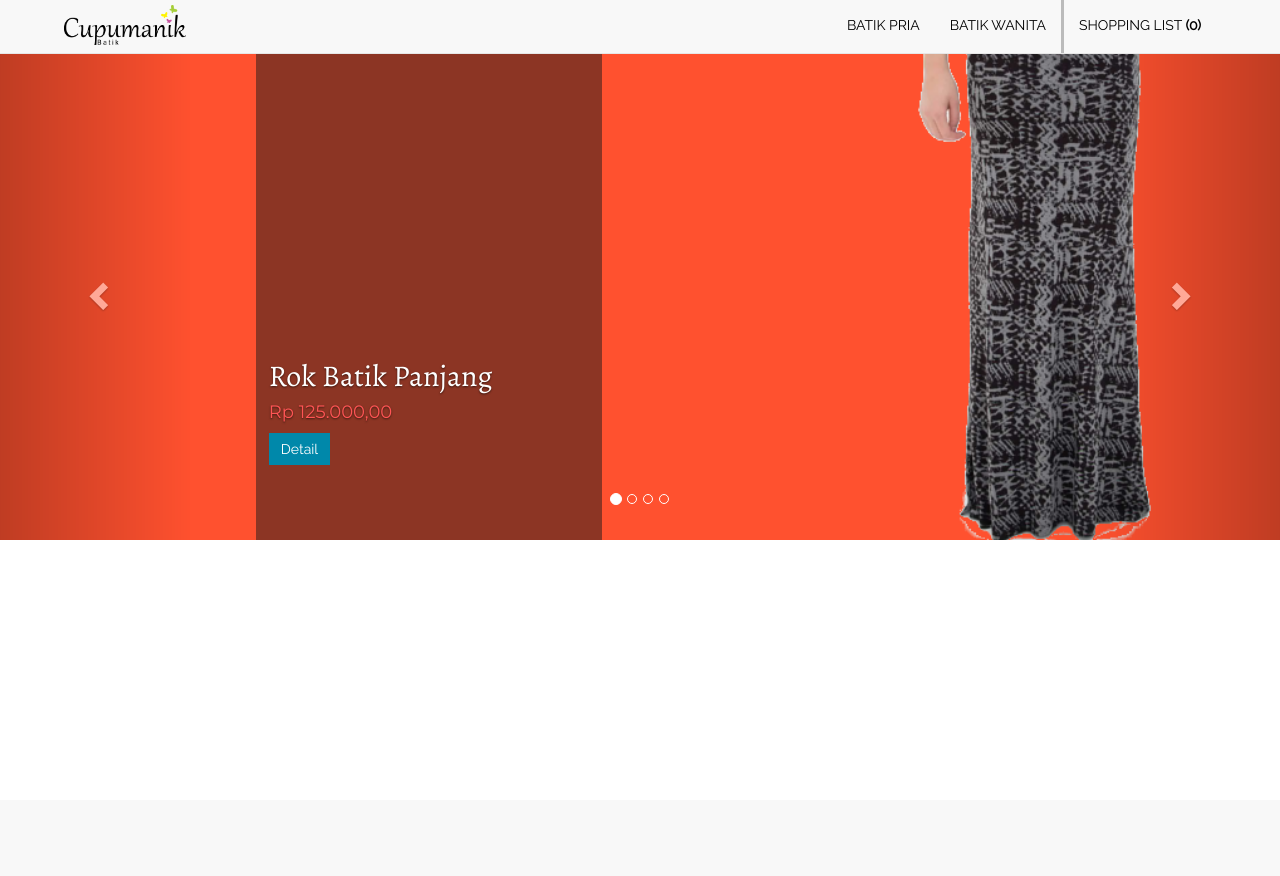
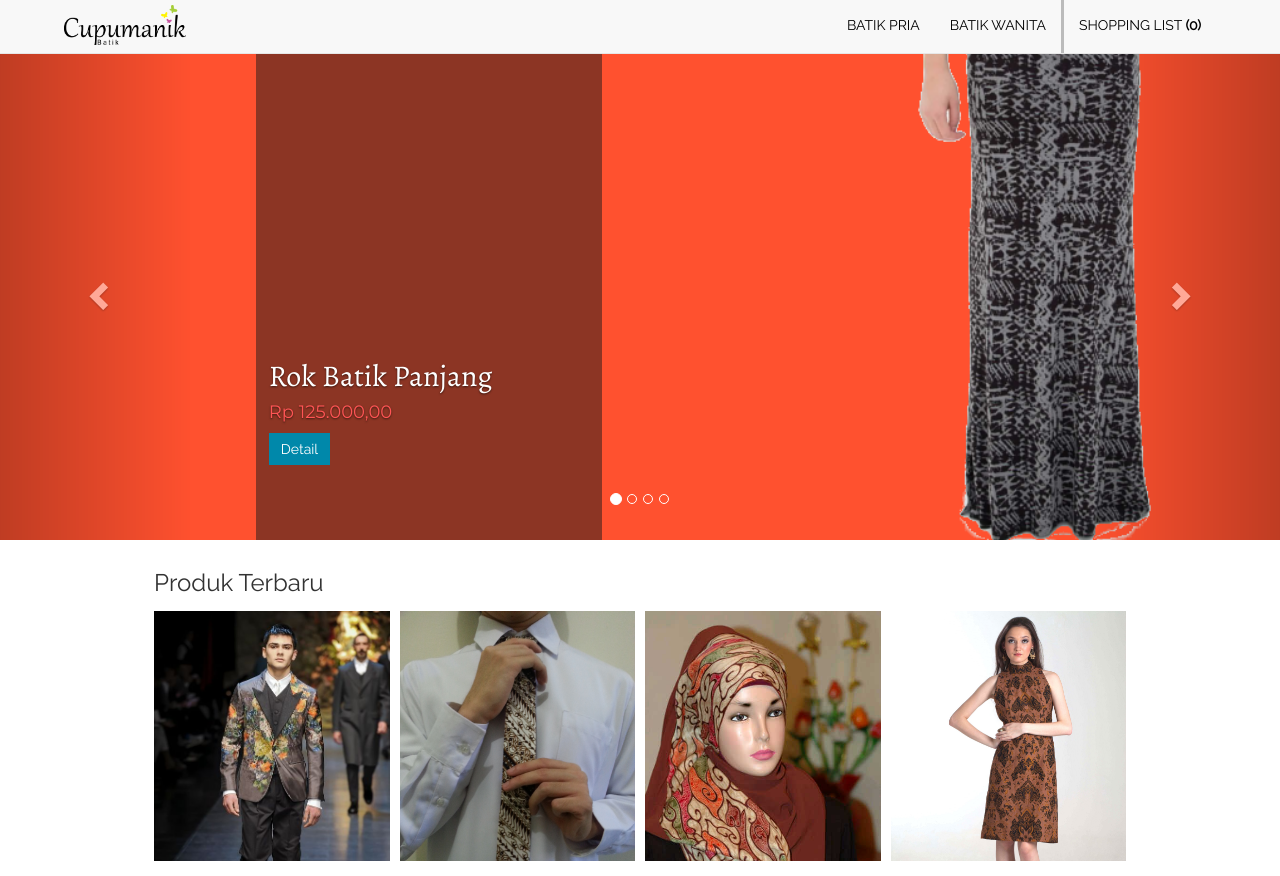
Before and after one commit to theodorusyoga/Cupumanik, a PHP site: page /template/home.html in a window 1280 px wide. Before the commit the page ends 540 px from the top, so only its background shows below. Run offline with PHP 8.4, Linux system fonts and the light colour scheme; some libraries are stand-ins or nearby versions.

Commit message:
bikin template daftar produk

```diff
--- a/template/cupumanik-style.css
+++ b/template/cupumanik-style.css
@@ -75,6 +75,7 @@ body
 
 .product-title {
 	font-family: 'Alegreya', Georgia;
+	color: #fff;
 }
 
 .product-price {
@@ -96,3 +97,48 @@ body
 /*.carousel-inner img {
 	height: 500px !important;
 }*/
+
+.product-list-container {
+	padding: 10px 5%;
+	max-width: 1100px;
+	margin: 0 auto;
+}
+
+.list-title {
+	font-family: 'Raleway', serif;
+	margin-left: 0 !important;
+}
+
+.product-list {
+	margin: 0 -5px !important;
+}
+
+.product-item {
+	padding: 5px !important;
+}
+
+.product-info {
+	display: table;
+	width: 100%;
+	text-decoration: none !important;
+	height: 250px;
+	vertical-align: middle;
+}
+
+.product-info span {
+	display: table-cell;
+	margin: auto;
+	background-color: rgba(5, 5, 5, 0.9);
+	vertical-align: middle;
+	line-height: 250px !important;
+}
+
+.product-item h3, .product-item h5 {
+	margin: 0;
+	padding: 5px;
+	text-align: center;
+}
+
+.product-item-inner {
+	height: 250px;
+}
--- a/template/home.html
+++ b/template/home.html
@@ -14,10 +14,22 @@
 	integrity="sha384-1q8mTJOASx8j1Au+a5WDVnPi2lkFfwwEAa8hDDdjZlpLegxhjVME1fgjWPGmkzs7"
 	crossorigin="anonymous">
 <script src="https://code.jquery.com/jquery-2.1.3.js"></script>
+<script src="https://code.jquery.com/ui/1.11.4/jquery-ui.min.js"></script>
 <script
 	src="https://maxcdn.bootstrapcdn.com/bootstrap/3.3.6/js/bootstrap.min.js"
 	integrity="sha384-0mSbJDEHialfmuBBQP6A4Qrprq5OVfW37PRR3j5ELqxss1yVqOtnepnHVP9aJ7xS"
 	crossorigin="anonymous"></script>
+<script type="text/javascript">
+	$(document).ready(function() {
+		$(this).find('.product-info').hide();
+		$('.product-item').bind('mouseenter', function() {
+			$(this).find('.product-info').show('slide', {direction: 'up'});
+		});
+		$('.product-item').bind('mouseleave', function() {
+			$(this).find('.product-info').hide();
+		});
+	});
+</script>
 </head>
 <body>
 	<div class="navbar navbar-default navbar-small navbar-fixed-top">
@@ -105,5 +117,51 @@
   		</a>
 
 	</div>
+
+	<div id="new-product-list" class="product-list-container">
+		<h3 class="list-title">Produk Terbaru</h3>
+		<div class="product-list row">
+			<div id="product-1" class="product-item col-md-3 col-sm-6 col-xs-12" >
+				<div id="product-1-inner" class="product-item-inner" style="background: url('../assets/produk-baru-1.jpg') no-repeat right top; background-size: cover">
+					<a href="#product-1" id="product-1-info" class="product-info">
+						<span>
+							<h3 class="product-title">Jas Batik</h3>
+							<h5 class="product-price">Rp 1.820.000,00</h5>
+						</span>
+					</a>
+				</div>
+			</div>
+			<div id="product-2" class="product-item col-md-3 col-sm-6 col-xs-12">
+				<div id="product-2-inner" class="product-item-inner" style="background: url('../assets/produk-baru-2.jpg') no-repeat right top; background-size: cover">
+					<a href="#product-2" id="product-2-info" class="product-info">
+						<span>
+							<h3 class="product-title">Dasi Batik</h3>
+							<h5 class="product-price">Rp 103.000,00</h5>
+						</span>
+					</a>
+				</div>
+			</div>
+			<div id="product-3" class="product-item col-md-3 col-sm-6 col-xs-12" >
+				<div id="product-3-inner" class="product-item-inner" style="background: url('../assets/produk-baru-3.jpg') no-repeat right top; background-size: cover">
+					<a href="#product-3" id="product-3-info" class="product-info">
+						<span>
+							<h3 class="product-title">Hijab Batik</h3>
+							<h5 class="product-price">Rp 152.000,00</h5>
+						</span>
+					</a>
+				</div>
+			</div>
+			<div id="product-4" class="product-item col-md-3 col-sm-6 col-xs-12">
+				<div id="product-4-inner" class="product-item-inner" style="background: url('../assets/produk-baru-4.jpg') no-repeat right top; background-size: cover">
+					<a href="#product-4" id="product-4-info" class="product-info">
+						<span>
+							<h3 class="product-title">Dress Batik Short</h3>
+							<h5 class="product-price">Rp 282.000,00</h5>
+						</span>
+					</a>
+				</div>
+			</div>
+		</div>
+	</div>
 </body>
 </html>
```
Also changed, not shown: assets/produk-baru-1.jpg (added), assets/produk-baru-2.jpg (added), assets/produk-baru-3.jpg (added), assets/produk-baru-4.jpg (added).
